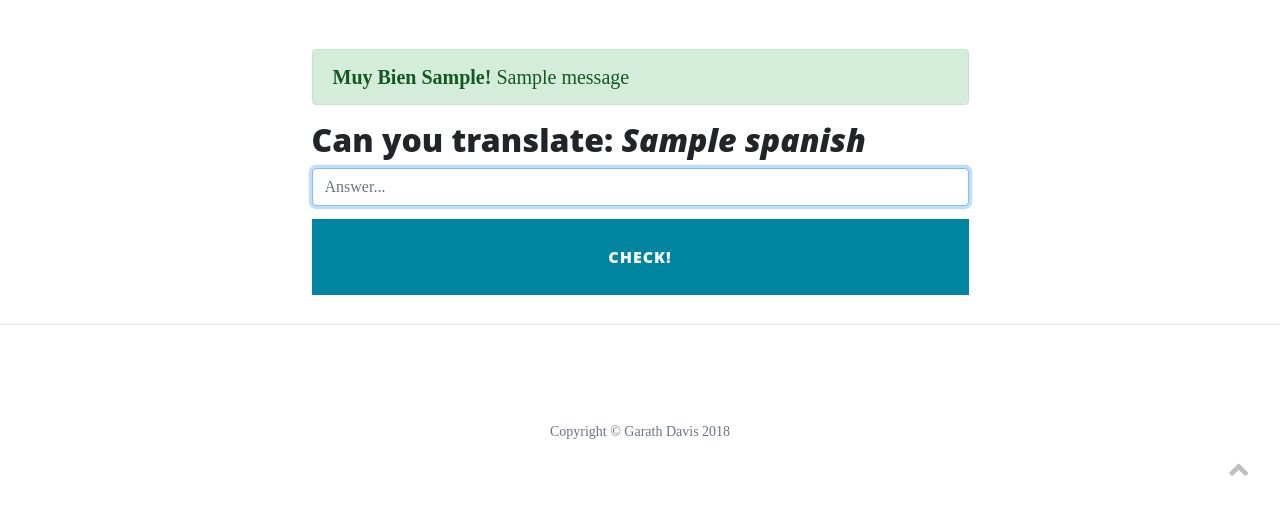
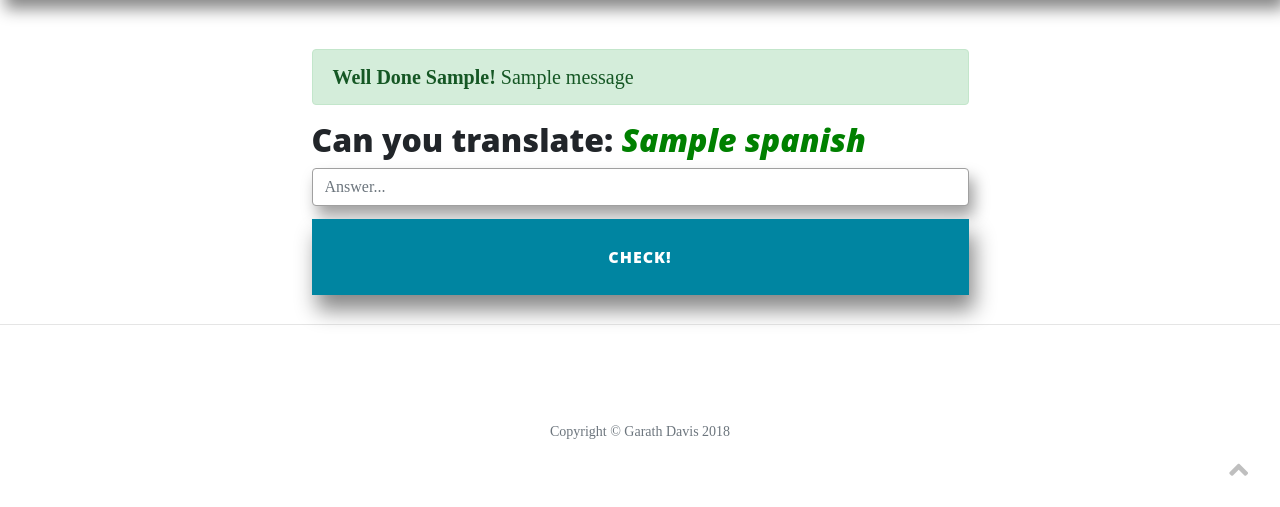
Before and after one commit to Code-Institute-Submissions/Garathd-milestone-project-3, a Flask app: template templates/questions.html in a window 1280 px wide. Shown: the part 533-1040 px from the top of the page. Run offline with Flask 2, Linux system fonts and the light colour scheme; the template is opened without the code that fills it: most values are stand-ins (such as "Sample title", 1, 10 or a date in 2020); one stand-in notice (Sample message) is shown; some libraries are stand-ins or nearby versions.

Commit message:
Added some Box Shadow Design more or less there now just need a code refactor and a review of the code

```diff
--- a/data/scores.txt
+++ b/data/scores.txt
@@ -5,4 +5,3 @@ trevor:3
 testing:4
 garath:4
 garath:3
-new challenger:4
--- a/run.py
+++ b/run.py
@@ -43,7 +43,7 @@ def questions(username):
 
     #Set up page
     title = "Question Game"
-    description = "Hola {0}".format(username.capitalize())
+    description = "Welcome {0}!".format(username.capitalize())
 
     #Find out the length of the game
     game_length = functions.get_file_length()
--- a/static/css/styles.css
+++ b/static/css/styles.css
@@ -1,3 +1,6 @@
+header.masthead {
+  box-shadow: 5px 10px 15px #888888; }
+
 #answers {
   margin: 5% 0 5% 0; }
 
@@ -27,8 +30,17 @@
 .message-box {
   height: 72px; }
 
-.main-button, #check {
-  margin: 2% 0 !important; }
+.form-control {
+  box-shadow: 5px 10px 15px #a0a0a0 !important;
+  border: 1px solid #a0a0a0 !important; }
+
+.word-to-translate {
+  color: green !important; }
+
+.main-button,
+#check {
+  margin: 2% 0 !important;
+  box-shadow: 5px 15px 20px #888888 !important; }
 
 @media only screen and (max-width: 768px) {
   #check, #entry {
--- a/static/scss/main.scss
+++ b/static/scss/main.scss
@@ -1,3 +1,7 @@
+header.masthead {
+  box-shadow: 5px 10px 15px #888888;
+}
+
 #answers {
   margin: 5% 0 5% 0;
 }
@@ -35,6 +39,17 @@
   height: 72px;
 }
 
-.main-button, #check{
+.form-control {
+  box-shadow: 5px 10px 15px #a0a0a0 !important;
+  border: 1px solid #a0a0a0 !important;
+}
+
+.word-to-translate {
+  color: green !important;
+}
+
+.main-button,
+#check {
   margin: 2% 0 !important;
+  box-shadow: 5px 15px 20px #888888 !important;
 }
--- a/templates/base.html
+++ b/templates/base.html
@@ -36,6 +36,9 @@
         </button>
       <div class="collapse navbar-collapse" id="navbarResponsive">
         <ul class="navbar-nav ml-auto">
+          <li class="nav-item">
+            <a class="nav-link" href="/scores">High Scores</a>
+          </li>
         </ul>
       </div>
     </div>
--- a/templates/index.html
+++ b/templates/index.html
@@ -4,7 +4,7 @@
     <form name="username" action="/start-game/" method="POST">
         <div class="row">
             <div class="col-md-12">
-                <input id="username" autofocus autocomplete="off" class="form-control" type="text" name="username" placeholder="ENTER YOUR USERNAME ..." required/>
+                <input id="username" autofocus autocomplete="off" maxlength="15" class="form-control" type="text" name="username" placeholder="ENTER YOUR USERNAME ..." required/>
             </div>
         </div>
         <div class="row">
--- a/templates/questions.html
+++ b/templates/questions.html
@@ -6,15 +6,15 @@
         <div class="col-md-12">
             {% with messages = get_flashed_messages(with_categories=true) %} {% if messages %} {% for category, message in messages %} {% if category == 'error' %}
             <div class="messages alert alert-danger" role="alert">
-                <strong>Eso Está Mal {{ data.username.capitalize() }}!</strong> {{ message }}
+                <strong>Sorry {{ data.username.capitalize() }}!</strong> {{ message }}
             </div>
             {% else %}
             <div class="messages alert alert-success" role="alert">
-                <strong>Muy Bien {{ data.username.capitalize() }}!</strong> {{ message }}
+                <strong>Well Done {{ data.username.capitalize() }}!</strong> {{ message }}
             </div>
             {% endif %} {% endfor %} {% endif %} {% endwith %}
 
-            <h2>Can you translate: <i>{{ data.Spanish}}</i></h2>
+            <h2>Can you translate: <i class="word-to-translate">{{ data.Spanish}}</i></h2>
 
             <form name="answer" method="POST">
                 <div class="row">
--- a/templates/start.html
+++ b/templates/start.html
@@ -1,6 +1,6 @@
 {% extends 'base.html' %} {% block content %}
 
-<h2>Hola {{username.capitalize()}}</h2>
+<h2>Welcome {{username.capitalize()}}!</h2>
 <form method="POST" action="/questions/{{ username }}">
  <input type="hidden" value="true" name="start-game">
  <button autofocus class="main-button btn btn-success btn-lg btn-block">Play Now!</button>
```
